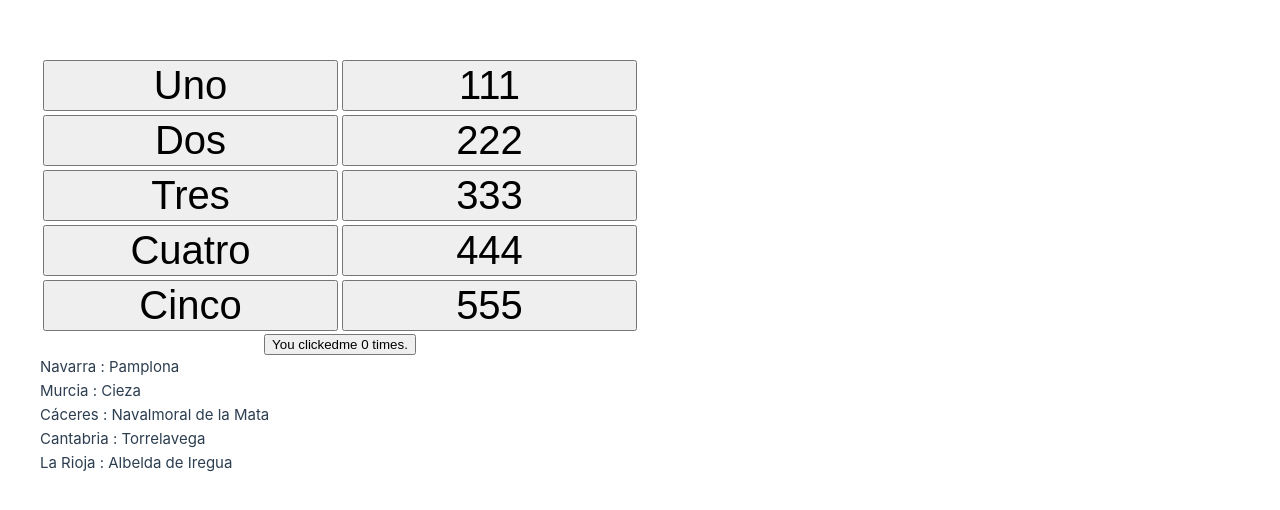
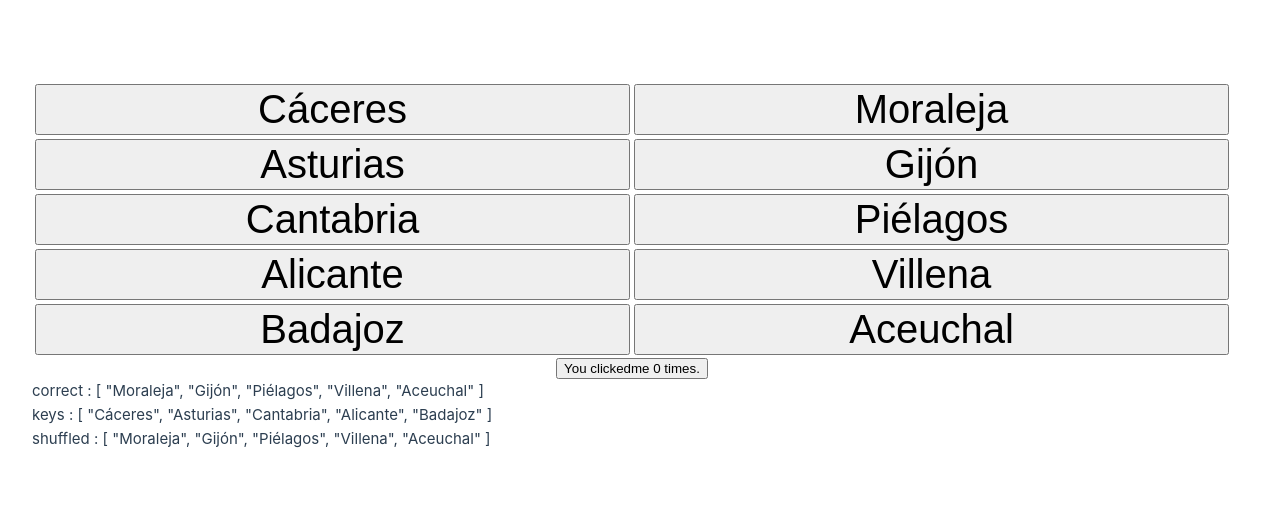
Before and after one commit to rgonzalez72/mi_vue, a Vue app: page / in a window 1280 px wide. Shown: the part 134-644 px from the top of the page. Built offline with nearby package versions, Linux system fonts and the light colour scheme.

Commit message:
Saving progress

```diff
--- a/src/assets/towns.json
+++ b/src/assets/towns.json
@@ -59,5 +59,20 @@
         "Colindres", "Medio Cudeyo", "Reocín", "Santoña", "Camargo", "Los Corrales de Buelna",
         "Piélagos", "Santa Cruz de Bezana", "Suances", "Cartes", "Laredo", "Polanco",
         "Santa Maria de Cayón", "Torrelavega"
+    ],
+    "Castellón": [
+        "Alcalá de Xiver", "L'Alcora", "Almassora", "Almenara", "Benicarló", "Benicasim", "Betxí",
+        "Burriana", "Borriol", "Moncofa", "Nules", "Onda", "Oropesa del Mar", "Peñíscola", "Segorbe",
+        "Torreblanca", "La Vall d'Uixo", "Vila-real", "Vinaroz"
+    ],
+    "Valencia": [
+        "Alaquas", "Aldaia", "Algamesí", "Alzira", "Burjassot", "Catarroja", "Gandía", "Manises",
+        "Mislata", "Oliva", "Ontinyent", "Paiporta", "Paterna", "Quart de Poblet", "Sagunto", "Sueca",
+        "Torrent", "Xátiva", "Xirivella"
+    ],
+    "Alicante": [
+        "Alcoy", "Benidorm", "El Campello", "Crevillent", "Dénia", "Elche", "Elda", "Ibi", "Jávea",
+        "Mutxamel", "Novelda", "Orihuela", "Petrer", "Santa Pola", "Sant Jona d'Alacant",
+        "San Vicente del Raspeig", "Torrevieja", "Villajoyosa", "Villena"
     ]
 }
--- a/src/components/mainComponent.vue
+++ b/src/components/mainComponent.vue
@@ -9,12 +9,14 @@ import allData from '../assets/towns.json'
 
 var keys = Object.keys (allData)
 
-var quizzData = {}
+var quizzData = { "correct": [], "keys": [], "shuffled": []}
 _.sample(keys, NO_OF_ROWS).forEach ((key, i) => {
     var resp = _.sample (allData[key])
-    console.log (key + " " + resp)
-    quizzData[key] = resp
+    quizzData.keys.push (key)
+    quizzData.correct.push (resp)
 })
+
+quizzData.shuffled = _.shuffle (quizzData.correct)
 
 
 defineExpose({
@@ -29,11 +31,10 @@ defineExpose({
       <col style="width:50%">
     </colgroup>
     <tbody>
-      <tr><td><button class="cell">Uno</button></td><td><button class="cell">111</button></td></tr>
-      <tr><td><button class="cell">Dos</button></td><td><button class="cell">222</button></td></tr>
-      <tr><td><button class="cell">Tres</button></td><td><button class="cell">333</button></td></tr>
-      <tr><td><button class="cell">Cuatro</button></td><td><button class="cell">444</button></td></tr>
-      <tr><td><button class="cell">Cinco</button></td><td><button class="cell">555</button></td></tr>
+      <tr v-for="(key, index) in  quizzData.keys">
+        <td><button class="cell">{{ key }}</button></td>
+        <td><button class="cell">{{ quizzData.shuffled[index] }}</button></td>
+      </tr>
     </tbody>
   </table>
   <button class="down" @click="count++">You clickedme {{ count }} times.</button>
@@ -49,7 +50,7 @@ table
 {
     border: 0px;
     table-layout: fixed;
-    width: 600px;
+    width: 1200px;
     display: block;
     margin-left: auto;
     margin-right: auto;
@@ -58,7 +59,7 @@ table
 
 td {
     border: 0px;
-    width: 300px;
+    width: 600px;
     align: center;
 }
 
```
